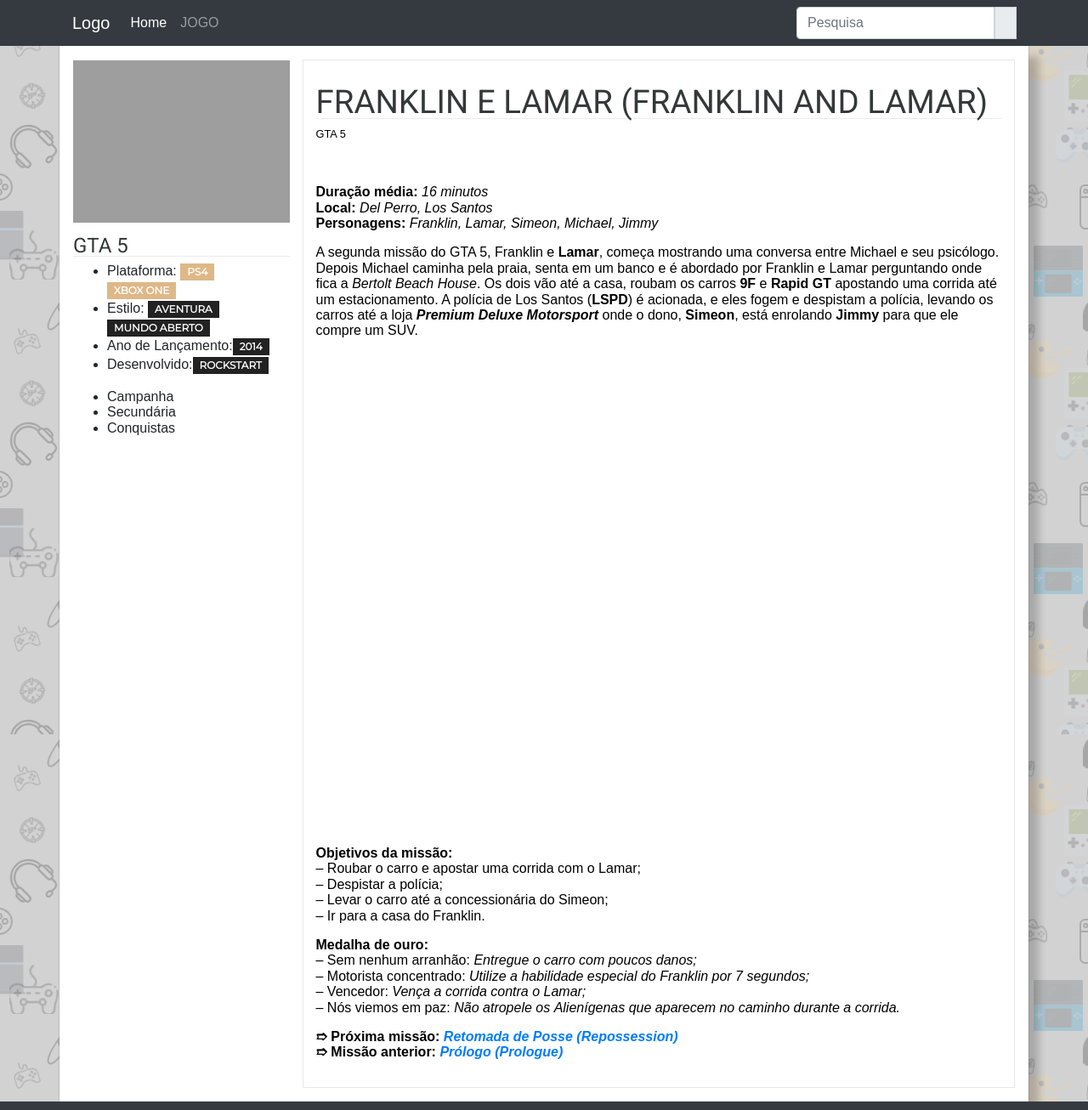
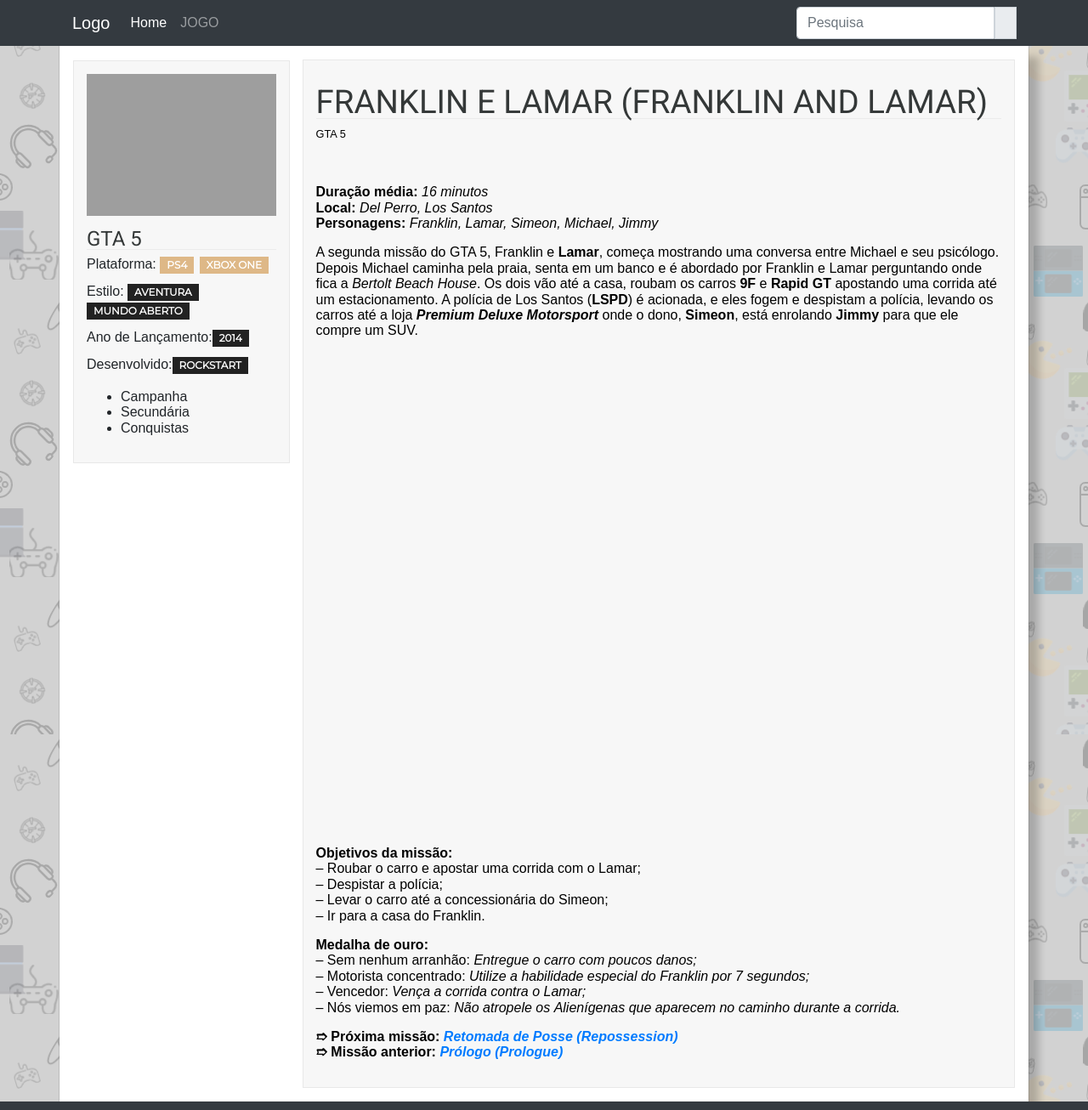
Before and after one commit to moraes3000/blog-play, a Django app: a page that uses detonado/templates/detonado/capitulo/capitulo-detalhe.html in a window 1280 px wide. Shown: the whole page at 85% size. Run offline with Django 3.2, Linux system fonts and the light colour scheme; data comes from the database, SQL or seed files in the repository; some libraries are stand-ins or nearby versions; grey boxes are pictures that could not be loaded.

Commit message:
ajustes layout capitulo detalhe

```diff
--- a/detonado/templates/detonado/capitulo/capitulo-detalhe.html
+++ b/detonado/templates/detonado/capitulo/capitulo-detalhe.html
@@ -4,26 +4,32 @@
 {% block container %}
     <div class="row">
         <div class="col-md-3 mt-3 mb-3">
-            <img src="{{ object.chave_estrangeira.thumbnail.url }}" style="max-width: 100%">
-
+            <div class="conteudo-esquerda">
+                <img src="{{ object.chave_estrangeira.thumbnail.url }}">
 
                 <h3 class="titulo-secundario"> {{ object.chave_estrangeira }}</h3>
-            <ul class="list-s">
+
+                <ul class="list-unstyled lista-detalhe">
                     <li>Plataforma:
+                        {% for plataforma in plataformas %}
+                            <a href="{% url 'JogoListPlataformaView' plataforma.slug %}"> <span
+                                    class="tags-plataforma"> {{ plataforma }} </span></a>
+                        {% endfor %}
+                    </li>
 
-                    {% for plataforma in plataformas %}
-                       <a href="{% url 'JogoListPlataformaView' plataforma.slug %}"> <span class="tags-plataforma"> {{ plataforma }} </span></a>
-                    {% endfor %}
-
-
-                </li>
                     <li>Estilo:
                         {% for estilo_jogo in estilos_jogos %}
-                        <a href="{% url 'JogoListEstiloView' estilo_jogo.slug %}"> <span class="tags-estilo">{{ estilo_jogo }}</span></a>
+                            <a href="{% url 'JogoListEstiloView' estilo_jogo.slug %}"> <span
+                                    class="tags-estilo">{{ estilo_jogo }}</span></a>
                         {% endfor %}
                     </li>
-                <li>Ano de Lançamento:<span class="tags-ano">{{ object.chave_estrangeira.ano_lancamento }}</span></li>
-                <li>Desenvolvido:<span class="tags-desenvolvido">{{ object.chave_estrangeira.desenvolvido }}</span></li>
+
+                    <li>
+                        Ano de Lançamento:<span class="tags-ano">{{ object.chave_estrangeira.ano_lancamento }}</span>
+                    </li>
+                    <li>
+                        Desenvolvido:<span class="tags-desenvolvido">{{ object.chave_estrangeira.desenvolvido }}</span>
+                    </li>
 
                 </ul>
                 <ul>
@@ -32,6 +38,7 @@
                     <li>Conquistas</li>
                     <i class="fas fa-user-friends"></i>
                 </ul>
+            </div>
         </div>
         <div class="col conteudo-game">
             <h1 class="titulo-principal">{{ object.nome }}</h1>
--- a/static/css/style.css
+++ b/static/css/style.css
@@ -146,13 +146,24 @@ footer {
     width: 100%;
     color: black;
     margin: 15px 15px 15px 0;
+    background: #ececec6b;
 }
-.conteudo-esquerda{
+
+.conteudo-esquerda {
     padding: 15px;
     border: 1px solid #e8e8e8;
+    background: #ececec6b;
+
 }
 
-iframe{
+.conteudo-esquerda img {
+    width: 100%;
+}
+.conteudo-esquerda .lista-detalhe li{
+    margin-bottom: 10px;
+}
+
+iframe {
     width: 100%;
     height: 70vh;
 }
```
Lines whose indentation alone changed are shown as unchanged.
